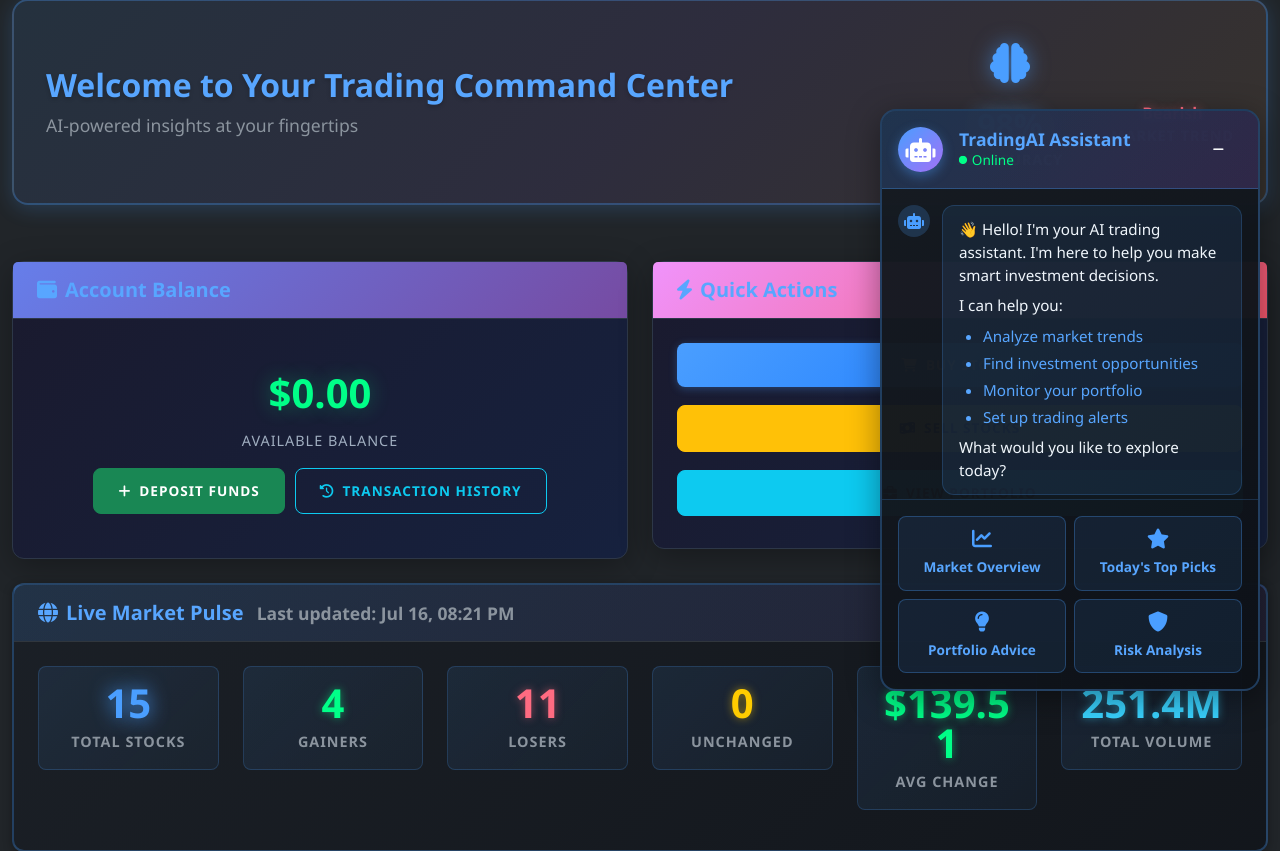
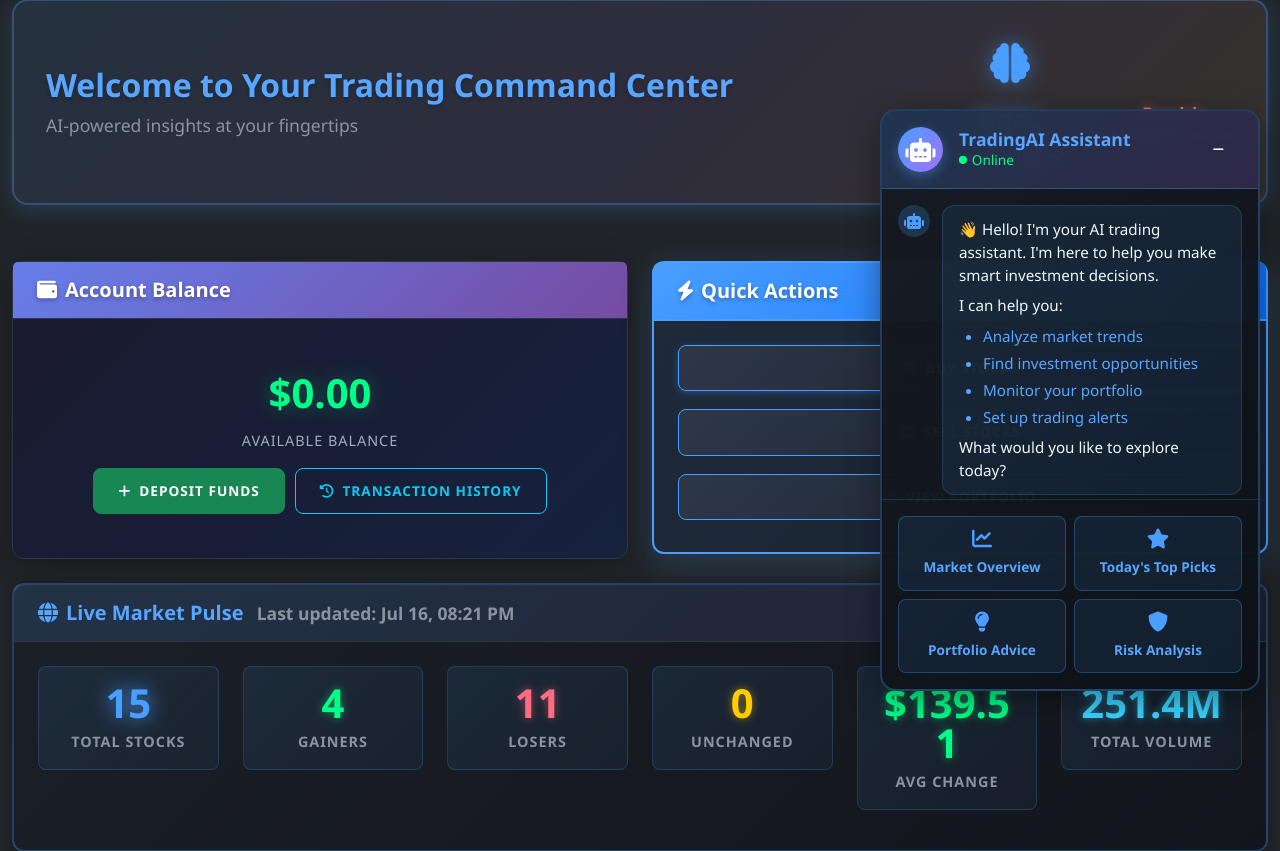
Before and after one commit to img0j0/tradewise-ai, a Flask app: page / in a window 1280 px wide. Shown: the part 89-940 px from the top of the page. Run offline with Flask 3, Linux system fonts and the light colour scheme; data comes from the database, SQL or seed files in the repository; data that the repository does not hold is empty.

Commit message:
Improve visibility of the "Quick Actions" tab and balance card headers
Updates CSS styles to improve color contrast and readability for the quick actions and balance cards.

Replit-Commit-Author: Agent
Replit-Commit-Session-Id: ff2204e8-596f-4096-a6e7-78ef4ad0d830
Replit-Commit-Screenshot-Url: https://storage.googleapis.com/screenshot-production-us-central1/faac9d14-f6e8-472b-b68f-2222f8439d93/ff2204e8-596f-4096-a6e7-78ef4ad0d830/eVOwI9O

```diff
--- a/static/css/style.css
+++ b/static/css/style.css
@@ -871,6 +871,13 @@ body {
 .account-balance-card .card-header {
     background: linear-gradient(135deg, #667eea 0%, #764ba2 100%);
     border-bottom: 1px solid #2d3748;
+    color: #ffffff;
+}
+
+.account-balance-card .card-header h5 {
+    color: #ffffff !important;
+    font-weight: 700;
+    text-shadow: 0 2px 4px rgba(0, 0, 0, 0.3);
 }
 
 .balance-display {
@@ -913,15 +920,22 @@ body {
 
 /* Quick Actions Section */
 .quick-actions-card {
-    background: linear-gradient(135deg, #1a1a2e 0%, #16213e 100%);
-    border: 1px solid #2d3748;
+    background: linear-gradient(135deg, #1e2a3a 0%, #1a2332 100%);
+    border: 2px solid #4a9eff;
     border-radius: 12px;
-    box-shadow: 0 8px 32px rgba(0, 0, 0, 0.3);
+    box-shadow: 0 8px 32px rgba(74, 158, 255, 0.2);
 }
 
 .quick-actions-card .card-header {
-    background: linear-gradient(135deg, #f093fb 0%, #f5576c 100%);
-    border-bottom: 1px solid #2d3748;
+    background: linear-gradient(135deg, #4a9eff 0%, #0d6efd 100%);
+    border-bottom: 2px solid #4a9eff;
+    color: #ffffff;
+}
+
+.quick-actions-card .card-header h5 {
+    color: #ffffff !important;
+    font-weight: 700;
+    text-shadow: 0 2px 4px rgba(0, 0, 0, 0.3);
 }
 
 .quick-actions {
@@ -935,11 +949,20 @@ body {
     padding: 12px;
     font-weight: 600;
     transition: all 0.3s ease;
+    background: linear-gradient(135deg, #2d3748 0%, #1a202c 100%);
+    border: 1px solid #4a9eff;
+    color: #ffffff;
 }
 
 .quick-actions .btn:hover {
     transform: translateY(-2px);
-    box-shadow: 0 4px 12px rgba(0, 0, 0, 0.3);
+    box-shadow: 0 4px 12px rgba(74, 158, 255, 0.4);
+    background: linear-gradient(135deg, #3d4758 0%, #2a303c 100%);
+    border-color: #5aa8ff;
+}
+
+.quick-actions .btn i {
+    color: #4a9eff;
 }
 
 /* Modal Enhancements */
```
